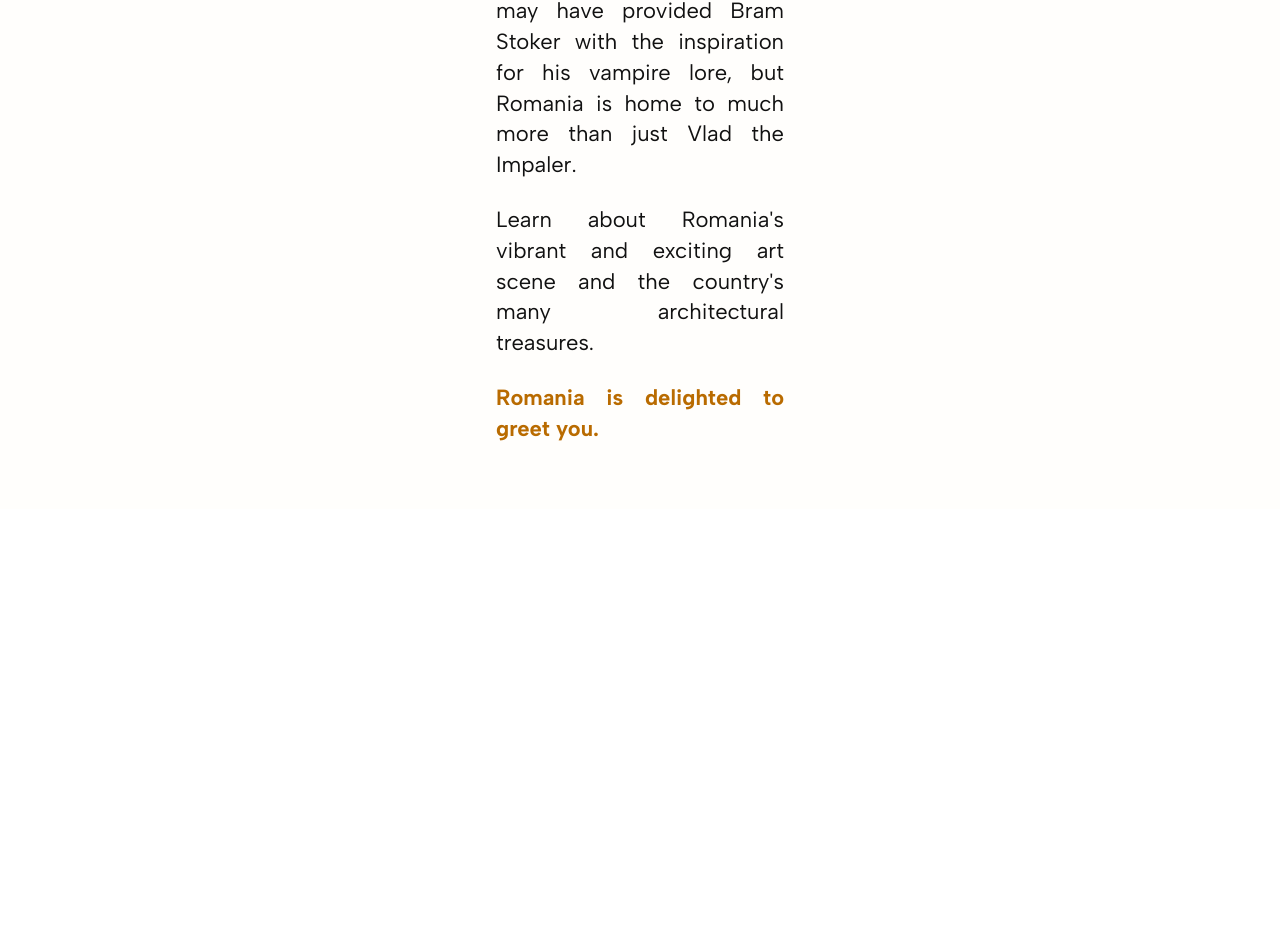
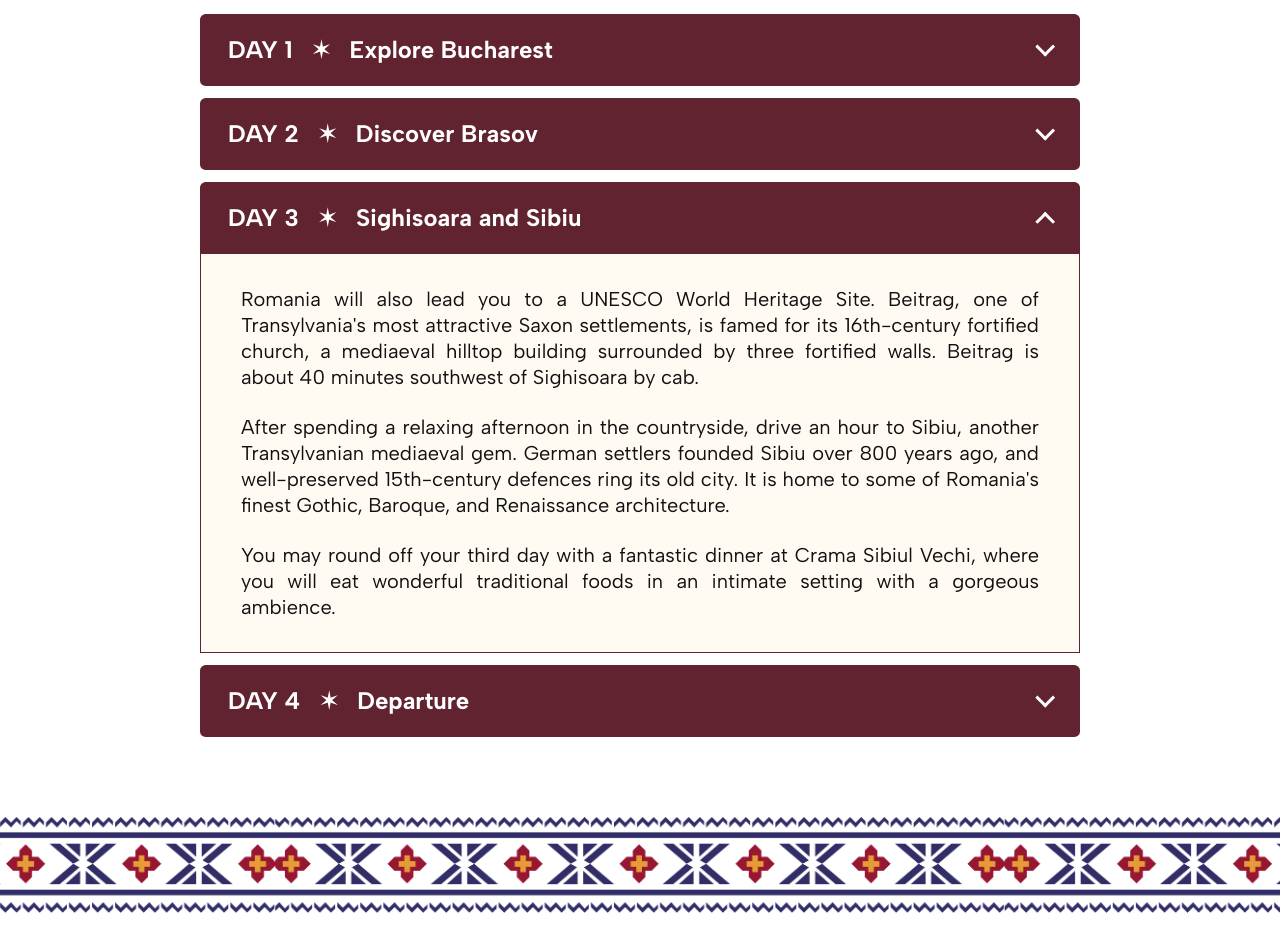
Before and after one commit to fa-haseena-shah/transylvania-deal-page, a Next.js app: page / in a window 1280 px wide. Shown: the part 1918-2855 px from the top of the page. Before the commit the page ends 2427 px from the top, so only its background shows below. Built offline with nearby package versions, Linux system fonts and the light colour scheme.

Commit message:
completed itinerary

```diff
--- a/src/app/page.js
+++ b/src/app/page.js
@@ -2,7 +2,24 @@ import Navbar from "./ui/Navbar";
 import Hero from "./ui/Hero";
 import QuickLinks from "./ui/QuickLinks";
 import Overview from "./ui/Overview";
+import Itinerary from "./ui/Itinerary";
+import Divider from "./ui/Divider";
 import deal from "./lib/deal-page-data.json";
+
+const itineraryItems = deal.itineraries.map(({ id, day, content }) => {
+  const heading = content.match(/<p>\s*<strong>(.*?)<\/strong>.*?<\/p>/i);
+
+  if (!heading) {
+    throw new Error(`Itinerary day ${day} is missing its heading.`);
+  }
+
+  return {
+    id,
+    label: `DAY ${day}`,
+    title: heading[1].replace(/&nbsp;/g, " ").trim(),
+    contentHtml: content.replace(heading[0], ""),
+  };
+});
 
 export default function Home() {
   return (
@@ -17,7 +34,14 @@ export default function Home() {
           priceType={deal.priceType}
         />
         <QuickLinks />
-        <Overview images={deal.overview.images} />
+        <Overview
+          images={deal.overview.images}
+          content={deal.overview.content}
+        />
+        <Itinerary
+          items={itineraryItems}
+        />
+        <Divider />
       </main>
     </>
   );
--- /dev/null
+++ b/src/app/ui/Divider.js
@@ -0,0 +1,11 @@
+import styles from "./styles/deal-page.module.css";
+
+export default function Divider({ className = "" }) {
+  return (
+    <div
+      className={`${styles.divider} ${className}`.trim()}
+      role="separator"
+      aria-orientation="horizontal"
+    />
+  );
+}
--- /dev/null
+++ b/src/app/ui/Dropdown.js
@@ -0,0 +1,64 @@
+"use client";
+
+import { useId, useState } from "react";
+import styles from "./styles/deal-page.module.css";
+
+export default function Dropdown({ items = [], defaultOpenIndex = null }) {
+  const [openIndex, setOpenIndex] = useState(defaultOpenIndex);
+  const id = useId();
+
+  return (
+    <div className={styles.dropdownList}>
+      {items.map((item, index) => {
+        const isOpen = openIndex === index;
+        const panelId = `${id}-panel-${index}`;
+
+        return (
+          <section
+            className={`${styles.dropdownItem} ${
+              isOpen ? styles.dropdownItemOpen : ""
+            }`}
+            key={item.id ?? index}
+          >
+            <h3 className={styles.dropdownHeading}>
+              <button
+                type="button"
+                className={styles.dropdownTrigger}
+                aria-expanded={isOpen}
+                aria-controls={panelId}
+                onClick={() => setOpenIndex(isOpen ? null : index)}>
+                {item.label && (
+                  <>
+                    <span className={styles.dropdownLabel}>{item.label}</span>
+                    {item.title && (
+                      <span className={styles.dropdownSeparator} aria-hidden="true">
+                        ✶
+                      </span>
+                    )}
+                  </>
+                )}
+                <span className={styles.dropdownTitle}>
+                  {item.title ?? item.label}
+                </span>
+                <span className={styles.dropdownChevron} aria-hidden="true" />
+              </button>
+            </h3>
+            <div
+              className={styles.dropdownPanel}
+              id={panelId}
+              hidden={!isOpen}>
+              {item.contentHtml !== undefined ? (
+                <div
+                  className={styles.dropdownContent}
+                  dangerouslySetInnerHTML={{ __html: item.contentHtml }}
+                />
+              ) : (
+                <div className={styles.dropdownContent}>{item.content}</div>
+              )}
+            </div>
+          </section>
+        );
+      })}
+    </div>
+  );
+}
--- /dev/null
+++ b/src/app/ui/Itinerary.js
@@ -0,0 +1,15 @@
+import Dropdown from "./Dropdown";
+import styles from "./styles/deal-page.module.css";
+
+export default function Itinerary({ items }) {
+    return(
+        <section id="itinerary" className={styles.itinerary} aria-label="Itinerary">
+            <div className={styles.itineraryTitle}>
+                <h2>Itinerary</h2>
+            </div>
+            <div>
+                <Dropdown items={items} defaultOpenIndex={2} />
+            </div>
+        </section>
+    )
+}
--- a/src/app/ui/Overview.js
+++ b/src/app/ui/Overview.js
@@ -8,7 +8,7 @@ const PHOTO_CAPTIONS = [
   "Unirii Square",
 ];
 
-export default function Overview({ images = [] }) {
+export default function Overview({ images = [], content }) {
   return (
     <section id="overview" className={styles.overview} aria-label="Romania overview">
       <div className={styles.overviewStrip} role="list" aria-label="Overview photos">
@@ -25,25 +25,9 @@ export default function Overview({ images = [] }) {
         ))}
       </div>
 
-      <div className={styles.overviewContent}>
-        <p>
-          <strong>Romania</strong> is a country rich in culture, natural beauty,
-          and history. Visitors are mesmerized by breathtaking mountain
-          landscapes, exquisitely painted monasteries, and the old Saxon towns
-          of Transylvania. But if you ask anyone, Dracula is unquestionably the
-          first image they have when thinking of Romania. Visit Bran Castle, the
-          site that may have provided Bram Stoker with the inspiration for his
-          vampire lore, but Romania is home to much more than just Vlad the
-          Impaler.
-        </p>
-        <p>
-          Learn about Romania&apos;s vibrant and exciting art scene and the
-          country&apos;s many architectural treasures.
-        </p>
-        <p className={styles.overviewClosing}>
-          Romania is delighted to greet you.
-        </p>
-      </div>
+      <div className={styles.overviewContent}
+        dangerouslySetInnerHTML={{ __html: content }}
+      />
     </section>
   );
 }
--- a/src/app/ui/styles/deal-page.module.css
+++ b/src/app/ui/styles/deal-page.module.css
@@ -422,8 +422,10 @@
   margin-top: 1.5rem;
 }
 
-.overviewContent strong {
+.overviewContent a {
   font-weight: 700;
+  text-decoration: underline;
+  color: var(--color-orange);
 }
 
 .overviewClosing {
@@ -448,11 +450,14 @@
   .overviewContent {
     padding: 3rem 2rem;
     font-size: clamp(1.2rem, 2.4vw, 1.5rem);
+    max-width: 50rem;
   }
 }
 
 @media (min-width: 64rem) {
   .overviewStrip {
+    overflow-x: auto;
+    scrollbar-width: thin;
     gap: 0.5rem;
     padding: 1.25rem 0.75rem;
   }
@@ -464,5 +469,165 @@
   .overviewContent {
     padding-block: 4rem;
     font-size: 1.375rem;
+    max-width: 60rem;
   }
 }
+
+.dropdownList {
+  display: grid;
+  gap: var(--space-3, 0.75rem);
+  margin-inline: 3rem;
+}
+
+.dropdownItem {
+  min-width: 0;
+}
+
+.dropdownHeading {
+  margin: 0;
+  font: inherit;
+}
+
+.dropdownTrigger {
+  display: flex;
+  width: 100%;
+  min-height: 3rem;
+  align-items: center;
+  gap: clamp(0.5rem, 2vw, 1.25rem);
+  padding: 1rem 1.5rem;
+  border: 0;
+  border-radius: 0.35rem;
+  background: var(--color-red);
+  color: #fff;
+  font-family: var(--font-body);
+  font-size: clamp(1.1rem, 3vw, 1.4rem);
+  font-weight: 700;
+  line-height: 1.2;
+  text-align: left;
+  cursor: pointer;
+}
+
+.dropdownTrigger:hover {
+  background: #702b3a;
+}
+
+.dropdownTrigger:focus-visible {
+  outline-color: var(--color-orange);
+  outline-offset: 3px;
+}
+
+.dropdownItemOpen .dropdownTrigger {
+  border-radius: 0.35rem 0.35rem 0 0;
+}
+
+.dropdownLabel {
+  flex: 0 0 auto;
+  white-space: nowrap;
+}
+
+.dropdownSeparator {
+  flex: 0 0 auto;
+  font-size: 0.85em;
+}
+
+.dropdownTitle {
+  flex: 1;
+  min-width: 0;
+}
+
+.dropdownChevron {
+  width: 0.9rem;
+  height: 0.9rem;
+  flex: 0 0 auto;
+  margin-left: auto;
+  border-right: 3px solid currentColor;
+  border-bottom: 3px solid currentColor;
+  transform: translateY(-0.2rem) rotate(45deg);
+  transition: transform 0.2s ease;
+}
+
+.dropdownItemOpen .dropdownChevron {
+  transform: translateY(0.2rem) rotate(225deg);
+}
+
+.dropdownPanel {
+  border: 1px solid var(--color-red);
+  border-top: 0;
+  background: var(--color-beige, #fffbf2);
+}
+
+.dropdownPanel[hidden] {
+  display: none;
+}
+
+.dropdownContent {
+  padding: 1.5rem clamp(1.25rem, 7vw, 2.5rem);
+  color: #111;
+  font-size: clamp(1rem, 2.8vw, 1.25rem);
+  line-height: 1.3;
+  text-align: justify;
+}
+
+.dropdownContent > * + * {
+  margin-top: 1.5rem;
+}
+
+@media (min-width: 48rem) {
+  .dropdownList {
+    max-width: 56rem;
+    margin-inline: auto;
+  }
+
+  .dropdownTrigger {
+    min-height: 5.5rem;
+    padding-inline: 1.75rem;
+    font-size: 1.5rem;
+  }
+
+  .dropdownContent {
+    padding: 2rem 2.5rem;
+    font-size: 1.25rem;
+  }
+}
+
+@media (min-width: 64rem) {
+  .dropdownList {
+    max-width: 55rem;
+    gap: var(--space-3, 0.75rem);
+  }
+
+  .dropdownTrigger {
+  min-height: 4.5rem;
+  }
+}
+
+.itineraryTitle {
+  color: var(--color-red);
+  font-size: var(--text-lg);
+  text-align: center;
+  margin-bottom: 3rem;
+}
+
+.divider {
+  width: 100%;
+  aspect-ratio: 1512 / 199;
+  margin-block: var(--space-6, 1.5rem);
+  background-image: url("/motif-divider.png");
+  background-repeat: no-repeat;
+  background-position: center;
+  background-size: 100% 100%;
+}
+
+.divider {
+  margin-top: 5rem;
+}
+
+@media (min-width: 64rem) {
+  .divider {
+    margin-top: 5rem;
+    height: 6rem;
+    aspect-ratio: auto;
+    background-repeat: repeat-x;
+    background-size: auto 6rem;
+  }
+}
```
Also changed, not shown: src/app/ui/styles/Divider.module.css (added).
